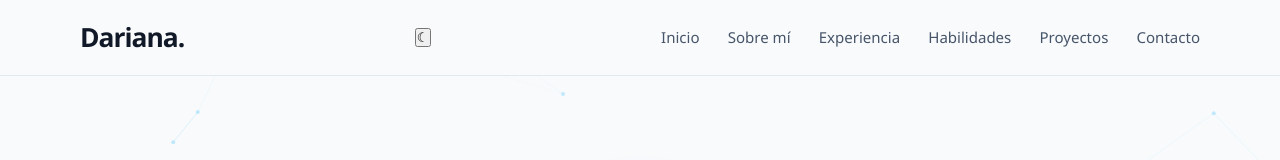
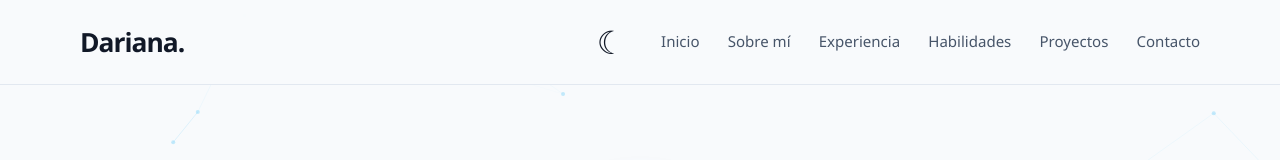
Before and after one commit to Dari766/Mi-portafolio, a plain HTML site: page index.html in a window 1280 px wide. Shown: the top 160 px of the page. Drawn offline with nearby package versions, Linux system fonts and the light colour scheme.

Commit message:
Mejora tamaño y estilo del botón de tema (#3)

```diff
--- a/css/style.css
+++ b/css/style.css
@@ -129,6 +129,36 @@ main,
     margin: 5px 0;
     background: var(--text);
     transition: transform 0.2s ease, opacity 0.2s ease;
+}
+
+/* BOTÓN PARA CAMBIAR EL TEMA */
+.navbar .theme-toggle {
+    width: 52px;
+    height: 52px;
+    padding: 0;
+    margin-left: auto;
+    display: inline-flex;
+    align-items: center;
+    justify-content: center;
+    border: 0;
+    border-radius: 50%;
+    background: transparent;
+    color: var(--text);
+    font: inherit;
+    font-size: 2rem;
+    line-height: 1;
+    cursor: pointer;
+    transition: background 0.2s ease, transform 0.2s ease;
+}
+
+.navbar .theme-toggle:hover {
+    background: var(--surface-hover);
+    transform: scale(1.08);
+}
+
+.navbar .theme-toggle:focus-visible {
+    outline: 2px solid var(--text);
+    outline-offset: 3px;
 }
 
 /* HERO */
```
